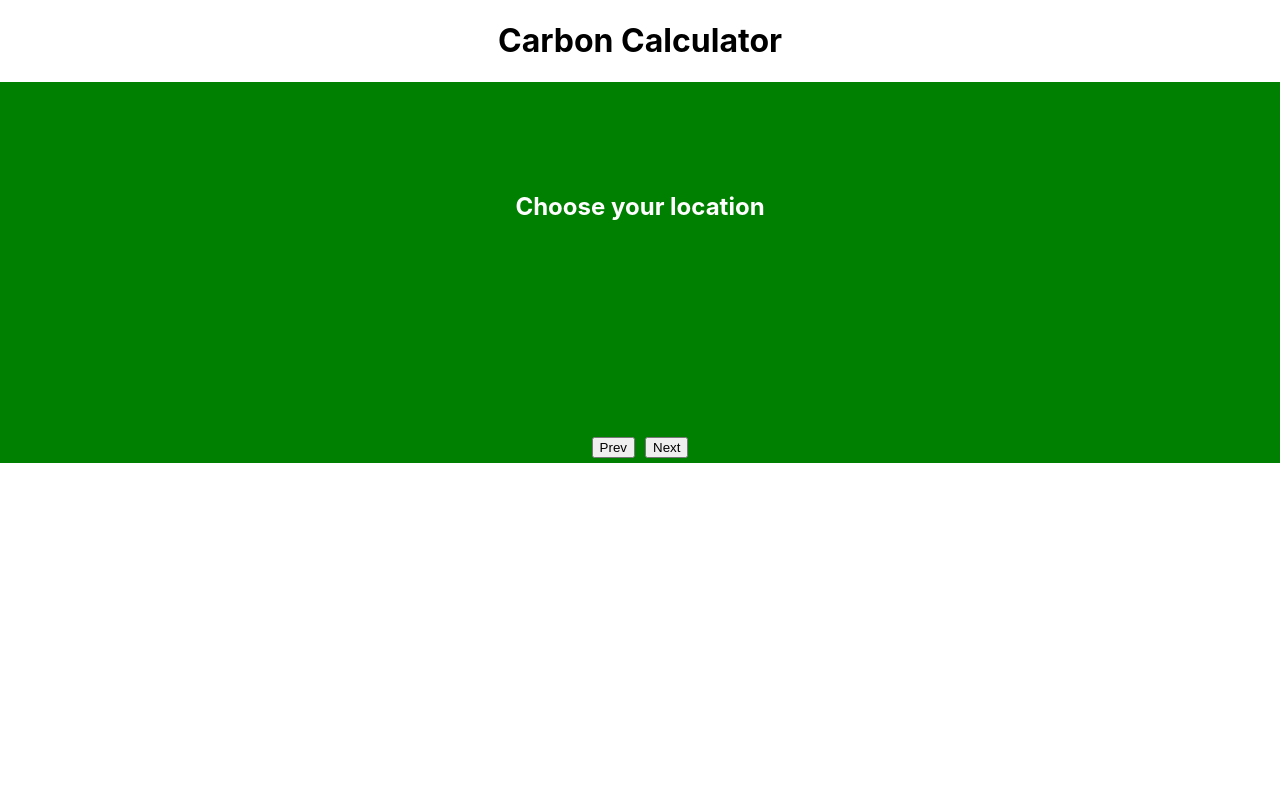
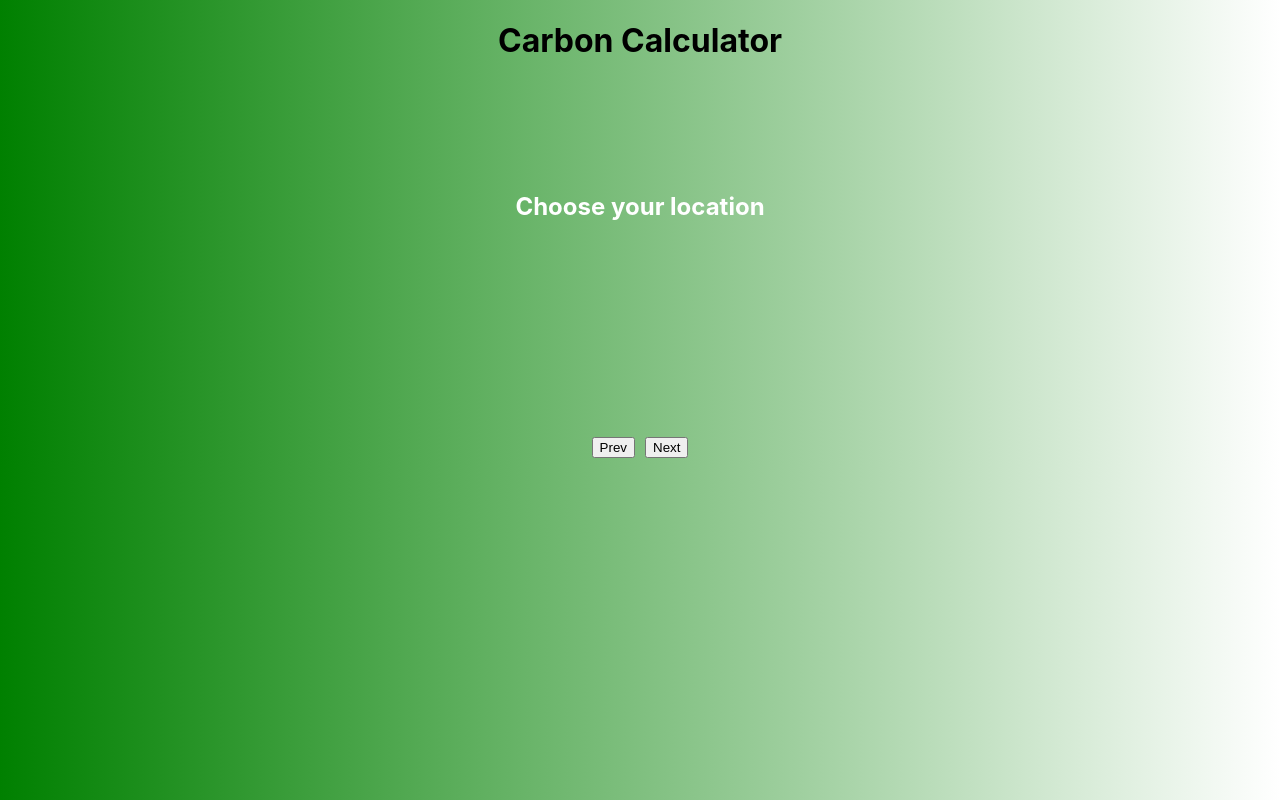
Before and after one commit to douglasrusse11/CO2_Calculator_Group_Project, a React (Create React App) app: page / in a window 1280 px wide. Built offline with nearby package versions, Linux system fonts and the light colour scheme; no server answers.

Commit message:
adds background gradient

```diff
--- a/src/App.css
+++ b/src/App.css
@@ -1,5 +1,8 @@
 .App {
   text-align: center;
+}
+body {
+  background: linear-gradient(90deg, green, white)
 }
 
 .App-logo {
--- a/src/container/Carousel.css
+++ b/src/container/Carousel.css
@@ -1,6 +1,6 @@
 .carousel {
     overflow: hidden;
-    background-color: green;
+
 }
 
 .inner {
```
